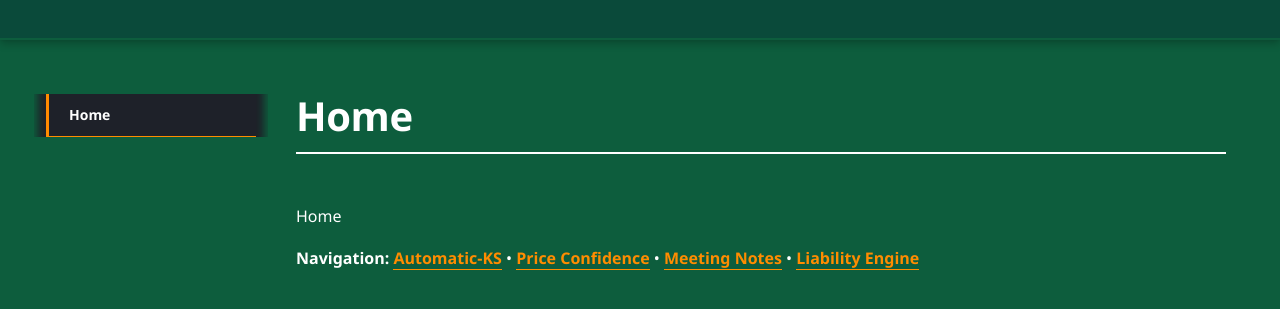
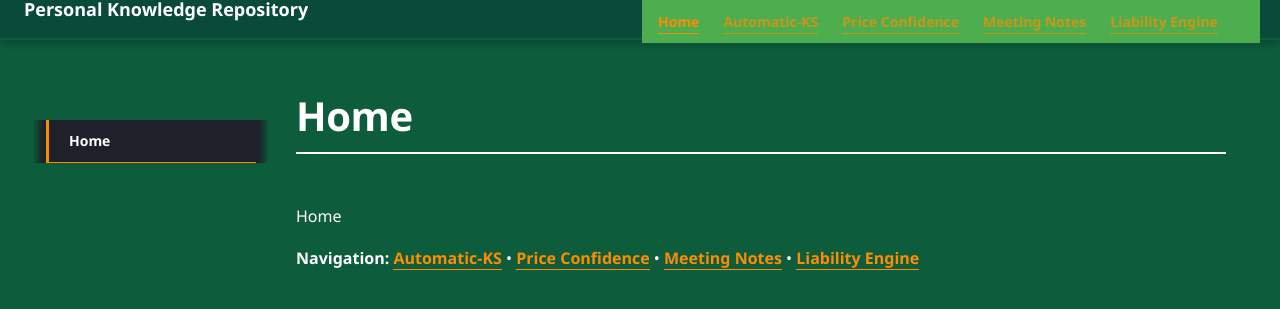
Before and after one commit to MiguelGomes2/pages-mgomes, an MkDocs documentation site: the page built from docs/index.md, in a window 1280 px wide. Shown: the top 309 px of the page. Built offline with MkDocs 1.6.1 and Material for MkDocs 9.7.7, drawn with Linux system fonts in a browser that asks for light colours; some web fonts are replaced.

Commit message:
Remove broken theme override, use CSS-only approach

```diff
--- a/docs/overrides/main.html
+++ /dev/null
@@ -1,18 +0,0 @@
-{% extends "base.html" %}
-
-{% block styles %}
-  {{ super() }}
-  <link rel="stylesheet" href="{{ config.docs_dir }}/../stylesheets/custom.css">
-{% endblock %}
-
-{% block header %}
-  <header class="md-header" data-md-component="header">
-    <nav class="md-header__inner md-grid">
-      <button class="md-header__button md-logo" aria-label="Go to home">
-        <a href="{{ config.site_url }}" title="Home" class="md-header__link">
-          {{ config.site_name }}
-        </a>
-      </button>
-    </nav>
-  </header>
-{% endblock %}
--- a/mkdocs.yml
+++ b/mkdocs.yml
@@ -1,7 +1,6 @@
 site_name: Personal Knowledge Repository
 theme:
   name: material
-  custom_dir: docs/overrides
   palette:
     - scheme: slate
       primary: green
```
